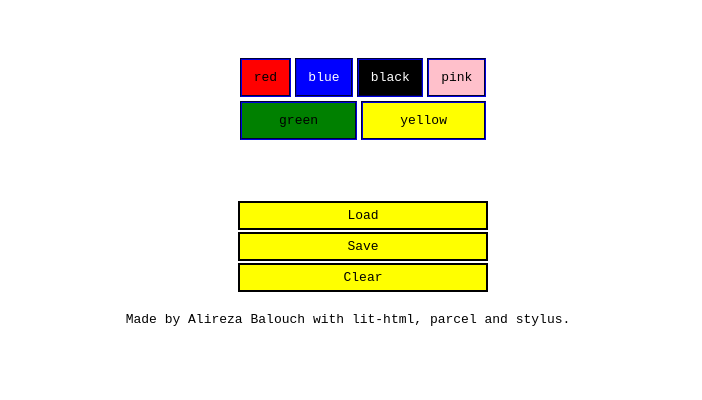
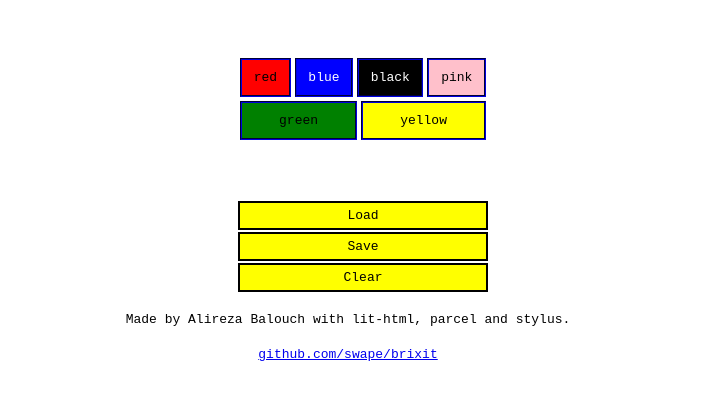
Before and after one commit to swape/brixit, a website built with Parcel: page index.html in a window 1280 px wide. Shown: the part 288-688 px from the top of the page, without its empty margins (292-994 px from the left). Built offline with nearby package versions, Linux system fonts and the light colour scheme.

Commit message:
adding gitHub link

```diff
--- a/index.html
+++ b/index.html
@@ -1,5 +1,6 @@
 <html>
   <head>
+    <title>BRIXIT</title>
     <link href="./src/style.styl" rel="stylesheet" />
   </head>
   <body>
--- a/index.js
+++ b/index.js
@@ -14,6 +14,7 @@ const myTemplate = () => html`
   <div class="container">
     Made by Alireza Balouch with lit-html, parcel and stylus.
   </div>
+  <div class="container"><a href="https://github.com/swape/brixit" target="_blank" rel="noopener">github.com/swape/brixit</a></div>
 `
 
 const body = document.body
--- a/package.json
+++ b/package.json
@@ -5,6 +5,7 @@
   "license": "MIT",
   "author": "Alireza Balouch <swape@swape.net>",
   "description": "Demo project to demonstrate parcel, lit-html and stylus.",
+  "repository": "https://github.com/swape/brixit",
   "scripts": {
     "dev": "parcel index.html",
     "build": "parcel build index.html -d public/"
```
Also changed, not shown: README.md.
